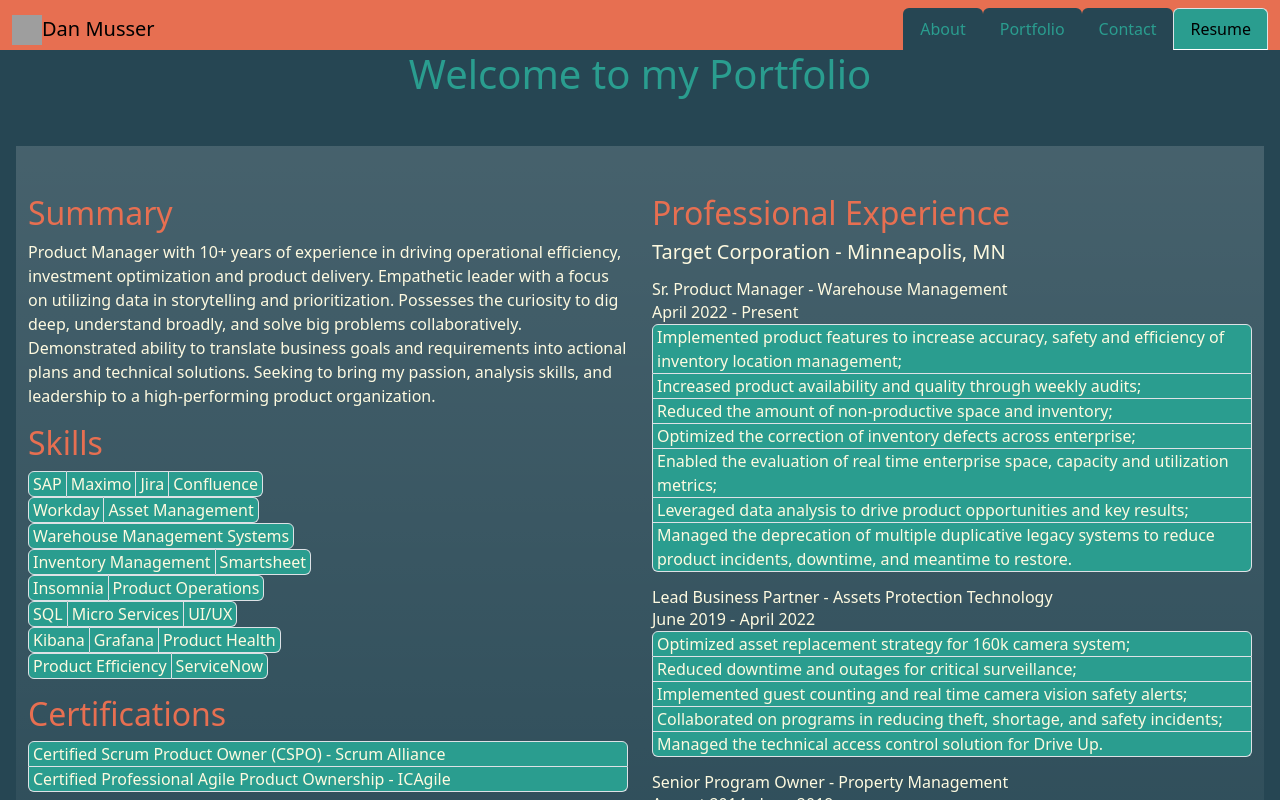
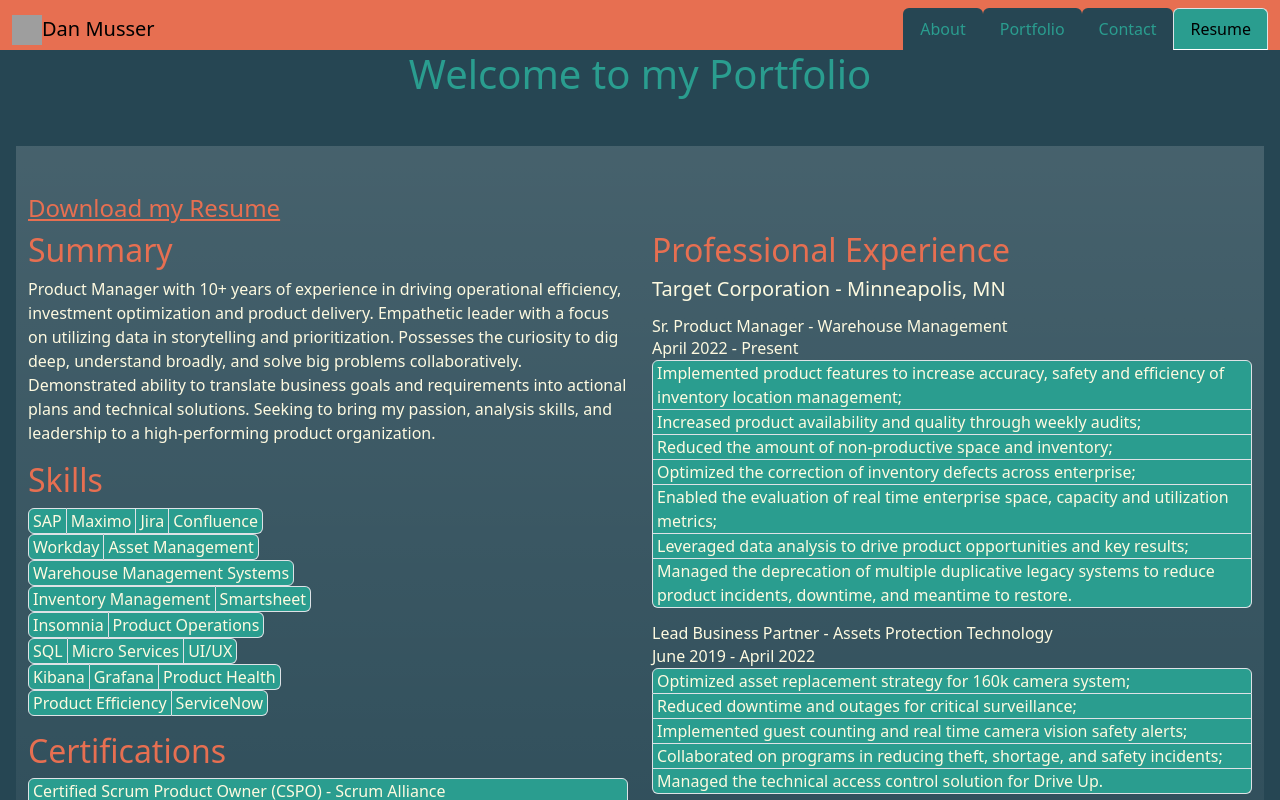
Before and after one commit to musserdn/ReactRhapsody, a React (Vite) app in the folder myPortfolio/: page /Resume in a window 1280 px wide. Shown: the top 800 px of the page. Built offline with nearby package versions, Linux system fonts and the light colour scheme; grey boxes are pictures that could not be loaded.

Commit message:
added resume download

```diff
--- a/myPortfolio/src/pages/Resume.jsx
+++ b/myPortfolio/src/pages/Resume.jsx
@@ -3,6 +3,7 @@
 export default function Resume() {
     return (
         <div className="container-fluid text-left bg-gradient py-5">
+            <b><a className="text-secondary" href="/assets/Dan_Musser-Resume.pdf" target="_blank" rel="noopener noreferrer"><h4>Download my Resume</h4></a></b>
             <div className="row">
                 <div className="col-12 col-md-6">
                     <h2 className="text-secondary">Summary</h2>
```
Also changed, not shown: 1 other file (tests, documents, lock files or other folders).
